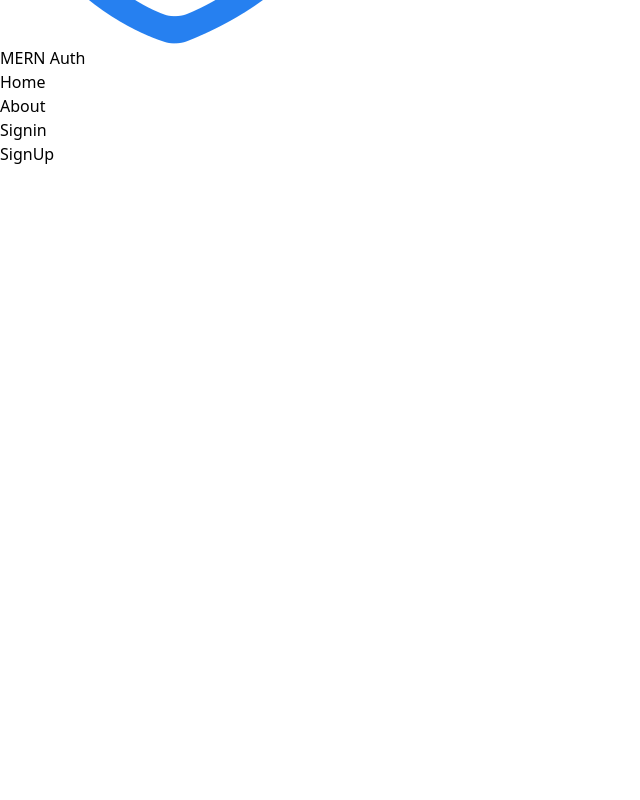
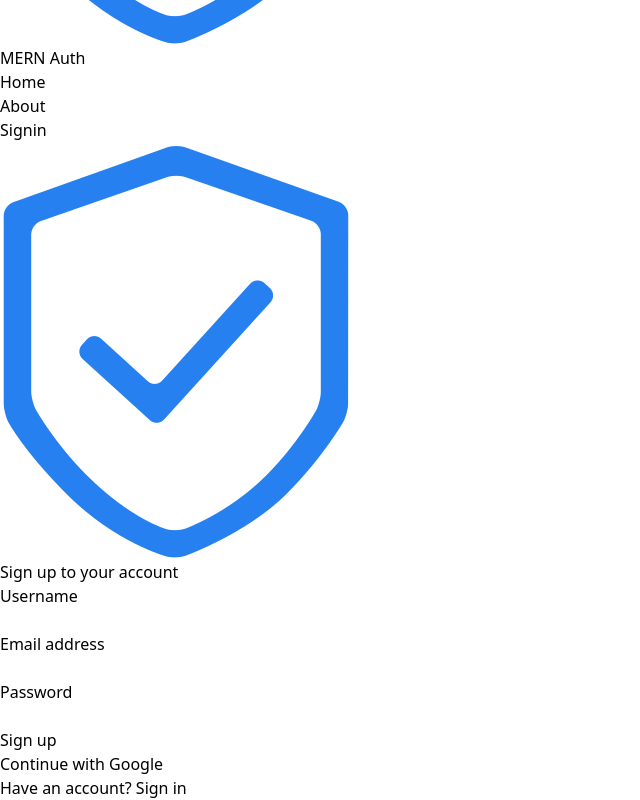
Before and after one commit to khizarwakeel/mern-auth, a React (Vite) app in the folder client/: page /sign-up in a window 1280 px wide. Shown: the part 372-1172 px from the top of the page, without its empty margins (0-640 px from the left). Before the commit the page ends 800 px from the top, so only its background shows below. Built offline with nearby package versions, Linux system fonts and the light colour scheme.

Commit message:
complete signup page functionality

```diff
--- a/client/src/components/Header.jsx
+++ b/client/src/components/Header.jsx
@@ -4,17 +4,17 @@ import { Link } from "react-router-dom";
 const Header = () => {
   return (
     <nav className="bg-gray-200">
-      <div className="flex items-center justify-between max-w-7xl mx-auto px-5 py-3">
+      <div className="flex items-center justify-between max-w-7xl mx-auto px-5 md:py-3 py-5">
         <Link to={"/"} className="flex items-center gap-2">
           <div>
-            <img src="/assets/logo.png" alt="MERN Auth" className="w-12" />
+            <img src="/assets/logo.png" alt="MERN Auth" className="md:w-12 w-6" />
           </div>
           <div>
-            <h4 className="text-3xl">MERN Auth</h4>
+            <h4 className="md:text-3xl text-sm">MERN Auth</h4>
           </div>
         </Link>
         <div>
-          <ul className="flex gap-6 text-gray-600">
+          <ul className="flex md:gap-6 gap-2 text-gray-600">
             <Link to={"/"} className="hover:text-[#2680f0]">
               <li>Home</li>
             </Link>
--- a/client/src/pages/SignUp.jsx
+++ b/client/src/pages/SignUp.jsx
@@ -1,9 +1,161 @@
-import React from 'react'
+import { useState } from "react";
+import { Link } from "react-router-dom";
 
-const SignUp = () => {
+export default function SignUp() {
+  const [formData, setFormData] = useState({});
+  const [error, setError] = useState(false);
+  const [loading, setLoading] = useState(false);
+
+  const api = "/api/auth/signup";
+  const headersData = { "Content-Type": "application/json" };
+
+  const handleChange = (e) => {
+    setFormData({ ...formData, [e.target.id]: e.target.value });
+  };
+
+  const handleSubmit = async (e) => {
+    e.preventDefault();
+    try {
+      setLoading(true);
+      setError(false);
+      const res = await fetch(api, {
+        method: "POST",
+        headers: headersData,
+        body: JSON.stringify(formData),
+      });
+      const data = await res.json();
+      console.log(data);
+      setLoading(false);
+      if (data.success === false) {
+        setError(true);
+        return;
+      }
+    } catch (error) {
+      setLoading(false);
+      setError(true);
+    }
+  };
+
   return (
-    <div>SignUp</div>
-  )
+    <>
+      <div className="flex min-h-full flex-1 flex-col justify-center lg:h-[85vh] h-[88vh] px-6 py-12 lg:px-8">
+        <div className="sm:mx-auto sm:w-full sm:max-w-sm">
+          <div className="flex justify-center">
+            <img src="/assets/logo.png" alt="MERN Auth" className="w-12" />
+          </div>
+          <h2 className="mt-5 text-center text-2xl font-bold leading-9 tracking-tight text-gray-900">
+            Sign up to your account
+          </h2>
+        </div>
+
+        <div className="mt-5 sm:mx-auto sm:w-full sm:max-w-sm">
+          <form className="space-y-6" onSubmit={handleSubmit}>
+            <div>
+              <label
+                htmlFor="username"
+                className="block text-sm font-medium leading-6 text-gray-900"
+              >
+                Username
+              </label>
+              <div className="mt-2">
+                <input
+                  id="username"
+                  name="username"
+                  onChange={handleChange}
+                  type="text"
+                  autoComplete="username"
+                  required
+                  className="block w-full rounded-md border-0 py-1.5 text-gray-900 shadow-sm ring-1 ring-inset ring-gray-300 outline-none pl-2 placeholder:text-gray-400 sm:text-sm sm:leading-6"
+                />
+              </div>
+            </div>
+            <div>
+              <label
+                htmlFor="email"
+                className="block text-sm font-medium leading-6 text-gray-900"
+              >
+                Email address
+              </label>
+              <div className="mt-2">
+                <input
+                  id="email"
+                  name="email"
+                  onChange={handleChange}
+                  type="email"
+                  autoComplete="email"
+                  required
+                  className="block w-full rounded-md border-0 py-1.5 text-gray-900 shadow-sm ring-1 ring-inset ring-gray-300 placeholder:text-gray-400 outline-none pl-2 sm:text-sm sm:leading-6"
+                />
+              </div>
+            </div>
+            <div>
+              <div className="flex items-center justify-between">
+                <label
+                  htmlFor="password"
+                  className="block text-sm font-medium leading-6 text-gray-900"
+                >
+                  Password
+                </label>
+              </div>
+              <div className="mt-2">
+                <input
+                  id="password"
+                  name="password"
+                  onChange={handleChange}
+                  type="password"
+                  autoComplete="current-password"
+                  required
+                  className="block w-full rounded-md border-0 py-1.5 text-gray-900 shadow-sm ring-1 ring-inset ring-gray-300 placeholder:text-gray-400 outline-none pl-2 sm:text-sm sm:leading-6"
+                />
+              </div>
+            </div>
+            <div>
+              <button
+                disabled={loading}
+                type="submit"
+                className="flex w-full justify-center uppercase rounded-md bg-[#2680f0] px-3 py-1.5 text-sm font-semibold leading-6 text-white shadow-sm focus-visible:outline focus-visible:outline-2 focus-visible:outline-offset-2 focus-visible:outline-[#2680f0]"
+              >
+                {loading ? "Loading..." : "Sign up"}
+              </button>
+            </div>
+            <div>
+              <button
+                type="submit"
+                className="flex w-full justify-center uppercase rounded-md bg-red-700 px-3 py-1.5 text-sm font-semibold leading-6 text-white shadow-sm focus-visible:outline focus-visible:outline-2 focus-visible:outline-offset-2 focus-visible:outline-[#2680f0]"
+              >
+                Continue with Google
+              </button>
+            </div>
+          </form>
+          <p className="mt-5 text-sm text-gray-500">
+            Have an account?{" "}
+            <Link
+              to={"/sign-in"}
+              className="font-semibold leading-6 text-[#2680f0]"
+            >
+              Sign in
+            </Link>
+          </p>
+          {error && (
+            <div
+              className="flex mt-5 justify-center items-center p-4 mb-4 text-sm text-red-800 rounded-lg bg-red-50 dark:bg-gray-800 dark:text-red-400"
+              role="alert"
+            >
+              <svg
+                className="flex-shrink-0 inline w-4 h-4 me-3"
+                aria-hidden="true"
+                xmlns="http://www.w3.org/2000/svg"
+                fill="currentColor"
+                viewBox="0 0 20 20"
+              >
+                <path d="M10 .5a9.5 9.5 0 1 0 9.5 9.5A9.51 9.51 0 0 0 10 .5ZM9.5 4a1.5 1.5 0 1 1 0 3 1.5 1.5 0 0 1 0-3ZM12 15H8a1 1 0 0 1 0-2h1v-3H8a1 1 0 0 1 0-2h2a1 1 0 0 1 1 1v4h1a1 1 0 0 1 0 2Z" />
+              </svg>
+              <span className="sr-only">Info</span>
+              <div>Something went wrong!</div>
+            </div>
+          )}
+        </div>
+      </div>
+    </>
+  );
 }
-
-export default SignUp
--- a/client/vite.config.js
+++ b/client/vite.config.js
@@ -1,7 +1,15 @@
-import { defineConfig } from 'vite'
-import react from '@vitejs/plugin-react-swc'
+import { defineConfig } from "vite";
+import react from "@vitejs/plugin-react-swc";
 
 // https://vitejs.dev/config/
 export default defineConfig({
   plugins: [react()],
-})
+  server: {
+    proxy: {
+      "/api": {
+        target: "http://localhost:3000",
+        secure : false
+      },
+    },
+  },
+});
```
